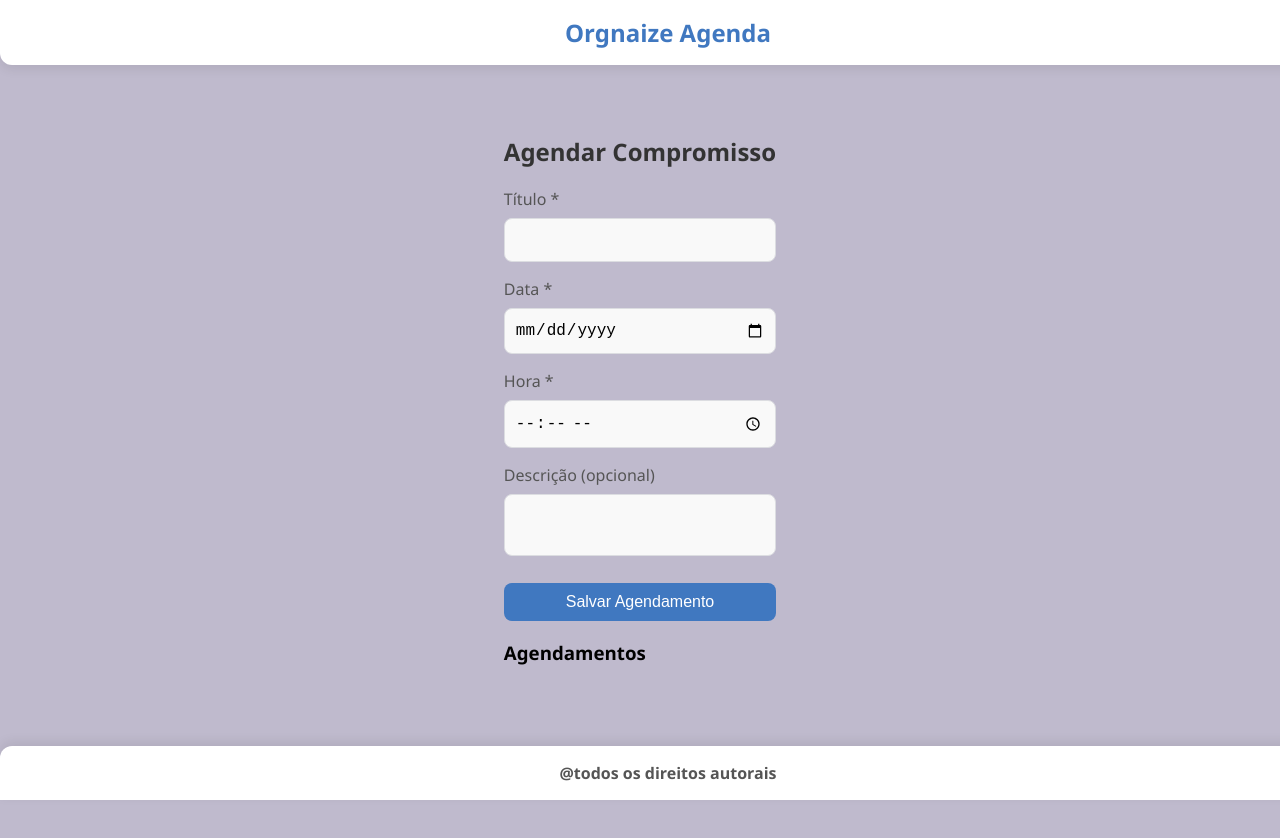
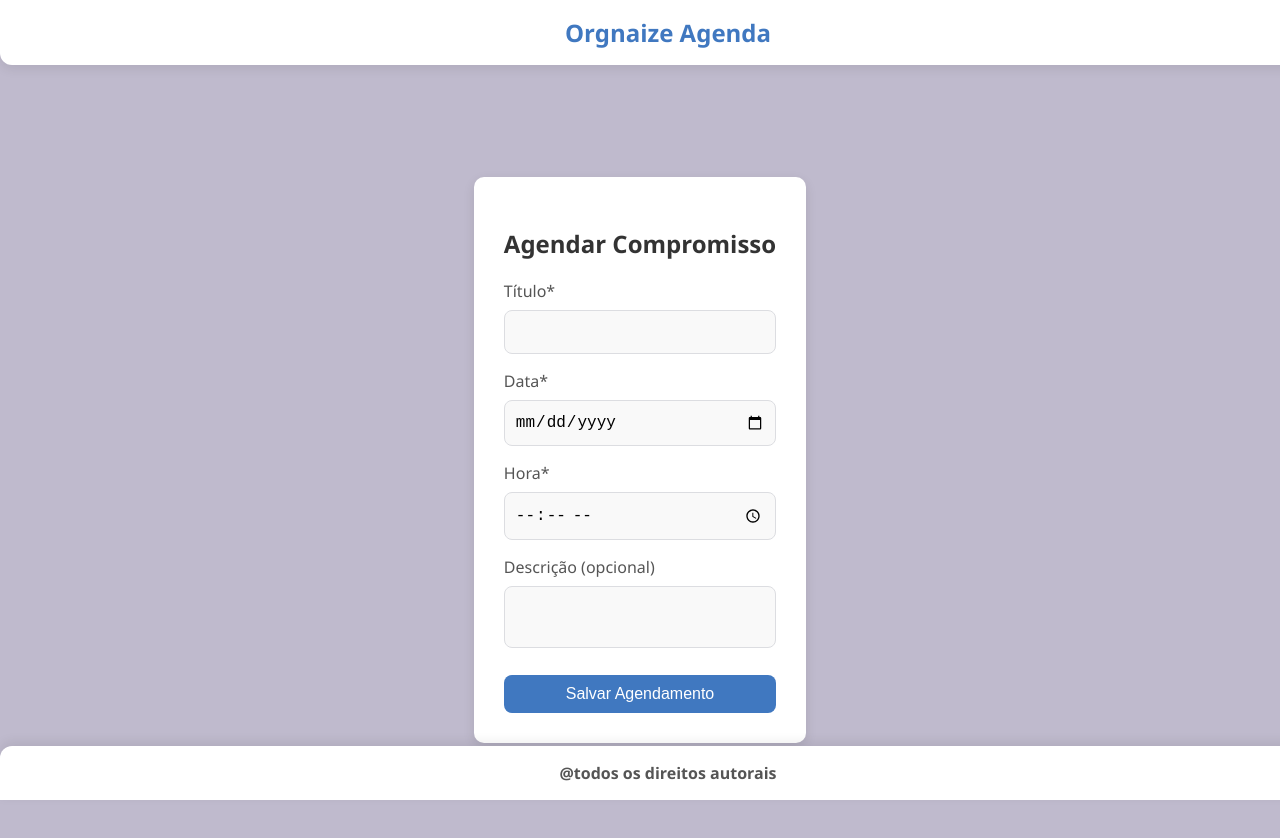
Before and after one commit to CS-PI-2025-umdiameformo/front-end, a React (Create React App) app: page /agendamento in a window 1280 px wide. Shown: the top 838 px of the page. Before the commit the page ends 800 px from the top, so only its background shows below. Built offline with nearby package versions, Linux system fonts and the light colour scheme.

Commit message:
feito padronizacao na pagina de agendamento

```diff
--- a/src/pages/agendamento/agendamento.css
+++ b/src/pages/agendamento/agendamento.css
@@ -130,4 +130,21 @@ button:hover {
   border-radius: 8px;
   text-align: center;
   box-shadow: 0 4px 12px rgba(0, 0, 0, 0.1);
+
 }
+.container {
+  display: flex;
+  justify-content: center;
+  align-items: center;
+  padding: 40px 20px;
+  min-height: 100vh;
+
+}
+.teste {
+  background-color: white;
+  padding: 30px;
+  border-radius: 10px;
+  box-shadow: 0px 4px 12px rgba(0, 0, 0, 0.1);
+  width: 100%;
+  max-width: 500px;
+}
--- a/src/pages/agendamento/agendamento.jsx
+++ b/src/pages/agendamento/agendamento.jsx
@@ -8,13 +8,10 @@ function Agendamento() {
     const [descricao, setDescricao] = useState('');
     const [mensagem, setMensagem] = useState('');
     const [agendamentos, setAgendamentos] = useState([]);
-    const [indiceEdicao, setIndiceEdicao] = useState(null);
-    const [popupVisivel, setPopupVisivel] = useState(false);
-    const [indiceExcluir, setIndiceExcluir] = useState(null);
 
     const handleSalvar = () => {
         if (!titulo || !data || !hora) {
-            return setMensagem('Preencha todos os campos obrigatórios.');
+            return setMensagem('Preencha todos os campos obrigatórios com (*).');
         }
 
         const novoAgendamento = { titulo, data, hora, descricao };
@@ -28,50 +25,26 @@ function Agendamento() {
         setData('');
         setHora('');
         setDescricao('');
-        setIndiceEdicao(null);
-    };
-
-    const handleExcluir = () => {
-        setAgendamentos((prev) => prev.filter((_, i) => i !== indiceExcluir));
-        setMensagem('Agendamento excluído com sucesso!');
-        setPopupVisivel(false);
-    };
-
-    const abrirPopupExcluir = (index) => {
-        setIndiceExcluir(index);
-        setPopupVisivel(true);
-    };
-
-    const cancelarExcluir = () => {
-        setIndiceExcluir(null);
-        setPopupVisivel(false);
-    };
-
-    const handleEditar = (index) => {
-        const agendamento = agendamentos[index];
-        setTitulo(agendamento.titulo);
-        setData(agendamento.data);
-        setHora(agendamento.hora);
-        setDescricao(agendamento.descricao || '');
-        setIndiceEdicao(index);
     };
 
     return (
         <>
+            <div className="container">
+                <div className="teste">
                     <h2>Agendar Compromisso</h2>
 
                     <div className="form-group">
-                <label>Título *</label>
+                        <label>Título*</label>
                         <input type="text" value={titulo} onChange={(e) => setTitulo(e.target.value)} />
                     </div>
 
                     <div className="form-group">
-                <label>Data *</label>
+                        <label>Data*</label>
                         <input type="date" value={data} onChange={(e) => setData(e.target.value)} />
                     </div>
 
                     <div className="form-group">
-                <label>Hora *</label>
+                        <label>Hora*</label>
                         <input type="time" value={hora} onChange={(e) => setHora(e.target.value)} />
                     </div>
 
@@ -80,38 +53,13 @@ function Agendamento() {
                         <textarea value={descricao} onChange={(e) => setDescricao(e.target.value)} />
                     </div>
 
-            <button onClick={handleSalvar}>
-                {indiceEdicao !== null ? 'Atualizar Agendamento' : 'Salvar Agendamento'}
-            </button>
+                    <button onClick={handleSalvar}>Salvar Agendamento</button>
 
                     {mensagem && <div className="mensagem">{mensagem}</div>}
-
-            <h3>Agendamentos</h3>
-            <div className="lista-agendamentos">
-                {agendamentos.map((ag, index) => (
-                    <div key={index} className="agendamento">
-                        <div className="agendamento-info">
-                            <p><strong>{ag.titulo}</strong></p>
-                            <p>{ag.data} {ag.hora}</p>
-                            {ag.descricao && <p>{ag.descricao}</p>}
-                        </div>
-                        <div className="agendamento-acoes">
-                            <button onClick={() => abrirPopupExcluir(index)}>Excluir</button>
-                            <button onClick={() => handleEditar(index)}>Editar</button>
                 </div>
             </div>
-                ))}
-            </div>
 
-            {popupVisivel && (
-                <div className="popup">
-                    <div className="popup-content">
-                        <p>Tem certeza de que deseja excluir este agendamento?</p>
-                        <button onClick={handleExcluir}>Confirmar</button>
-                        <button onClick={cancelarExcluir}>Cancelar</button>
-                    </div>
-                </div>
-            )}
+
         </>
     );
 }
```
Lines whose indentation alone changed are shown as unchanged.
